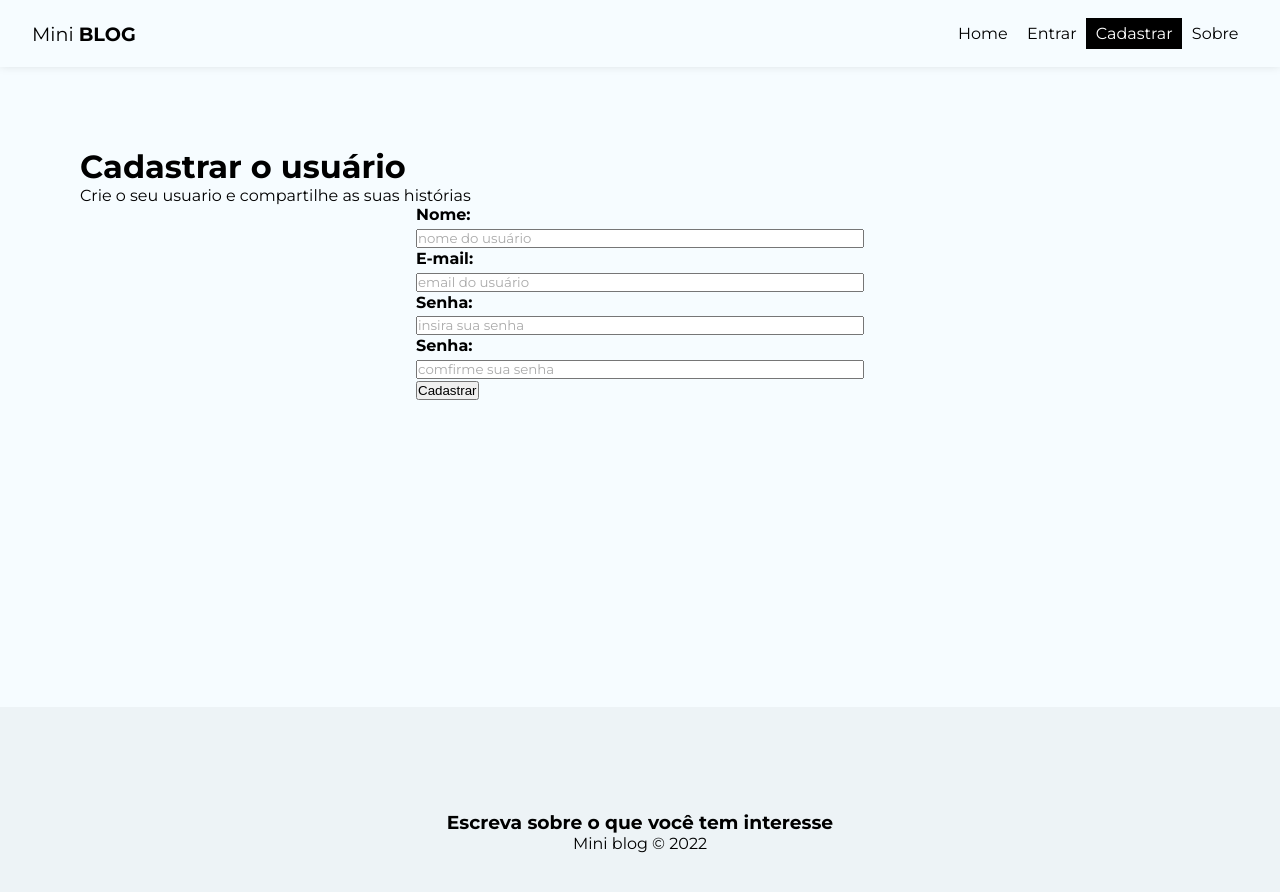
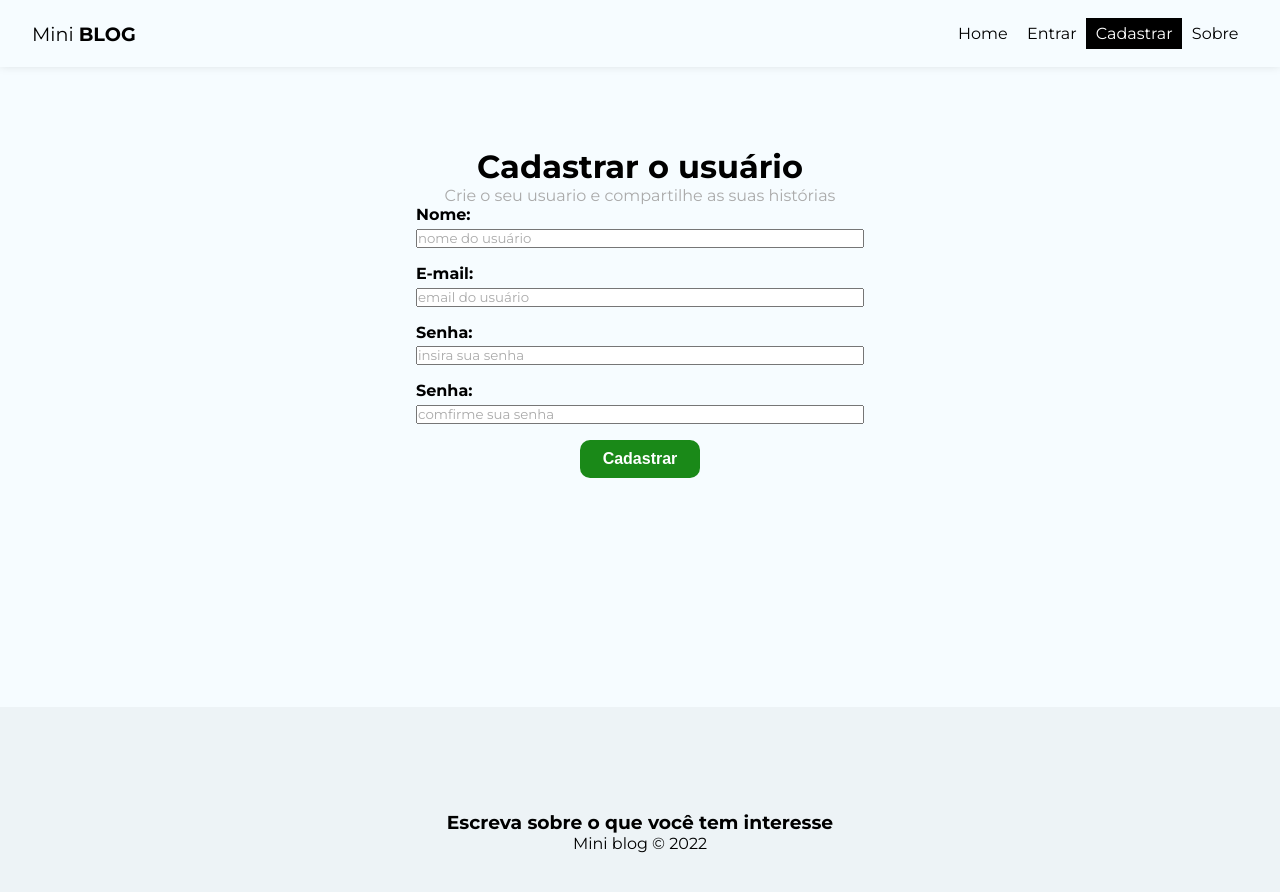
Before and after one commit to alexfarias7/MiniBlog, a React (Vite) app: page /register in a window 1280 px wide. Shown: the top 892 px of the page. Built offline with nearby package versions, Linux system fonts and the light colour scheme.

Commit message:
states form of form

```diff
--- a/src/components/pages/Register/index.jsx
+++ b/src/components/pages/Register/index.jsx
@@ -1,52 +1,87 @@
 import { useState, useEffect } from 'react';
 
 import * as Styled from './styles';
+import * as StyledButton from '../../../styles/global';
 
 function Register() {
+  const [displayName, setDisplayName] = useState('');
+  const [email, setEmail] = useState('');
+  const [password, setPassword] = useState('');
+  const [confirmPassword, setConfirmPassword] = useState('');
+  const [error, setError] = useState('');
+
+  const handleSubmit = (e) => {
+    e.preventDefault();
+
+    setError('');
+    const user = {
+      displayName,
+      email,
+      password,
+    };
+
+    if (password !== confirmPassword) {
+      setError('As senhas precisam ser iguais');
+      return;
+    }
+
+    console.log(user);
+  };
   return (
-    <div>
+    <Styled.Register>
       <h1>Cadastrar o usuário</h1>
       <p>Crie o seu usuario e compartilhe as suas histórias</p>
-      <form>
-        <label htmlFor='user'>
+      <form onSubmit={handleSubmit}>
+        <label htmlFor="user">
           <span>Nome:</span>
           <input
             type="text"
             name="displayName"
             required
             placeholder="nome do usuário"
+            value={displayName}
+            onChange={(e) => setDisplayName(e.target.value)}
           />
         </label>
-        <label htmlFor='email'>
+        <label htmlFor="email">
           <span>E-mail:</span>
           <input
-            type='email'
+            type="email"
             name="email"
             required
             placeholder="email do usuário"
+            value={email}
+            onChange={(e) => setEmail(e.target.value)}
           />
         </label>
-        <label htmlFor='password'>
+        <label htmlFor="password">
           <span>Senha:</span>
           <input
-            type='password'
+            type="password"
             name="password"
             required
             placeholder="insira sua senha"
+            value={password}
+            onChange={(e) => setPassword(e.target.value)}
           />
         </label>
-        <label htmlFor='comfirmPassword'>
+        <label htmlFor="comfirmPassword">
           <span>Senha:</span>
           <input
-            type='password'
+            type="password"
             name="confirmPassword"
             required
             placeholder="comfirme sua senha"
+            value={confirmPassword}
+            onChange={(e) => setConfirmPassword(e.target.value)}
           />
         </label>
-        <button type='submit' className='btn'>Cadastrar</button>
+        <StyledButton.Btn type="submit" className="btn">
+          Cadastrar
+        </StyledButton.Btn>
+        {error && <StyledButton.MsgError> error</StyledButton.MsgError>}
       </form>
-    </div>
+    </Styled.Register>
   );
 }
 
--- a/src/styles/global.js
+++ b/src/styles/global.js
@@ -1,4 +1,4 @@
-import { createGlobalStyle } from 'styled-components';
+import styled, { createGlobalStyle } from 'styled-components';
 
 const GlobalStyles = createGlobalStyle`
 *{
@@ -49,7 +49,7 @@ form {
 label{
     display: flex;
     flex-direction: column;
-    margin-bottom: 1px;
+    margin-bottom: 1em;
 }
 
 label span {
@@ -65,8 +65,64 @@ input-security, textarea{
     padding: 0.8em 0;
     background-color: transparent;
 }
+
+button[disabled]{
+    background-color: #aaa;
+}
+
+.container .error{
+    color:#721c24;
+    background-color: #f8d7da;
+    border: 1px solid #f5c6cb;
+    padding: 5px;
+    border-radius: 5px;
+}
 `;
 
+export const MsgError = styled.div`
+  margin-top: 1em;
+  color: #721c24;
+  background-color: #f8d7da;
+  border: 1px solid #f5c6cb;
+  padding: 5px;
+  border-radius: 5px;
+`;
 
+export const Btn = styled.button`
+  background-color: #1a8918;
+  color: #fff;
+  text-align: center;
+  cursor: pointer;
+  border-radius: 10px;
+  width: 120px;
+  font-weight: bold;
+  border: none;
+  padding: 10px 15px;
+  font-size: 1em;
 
+  &:hover {
+    background-color: #0f730c;
+    color: #fff;
+  }
+`;
+
+export const BtnDark = styled(Btn)`
+  background-color: #000;
+  border-radius: 0;
+`;
+export const BtnOutline = styled(Btn)`
+  background-color: transparent;
+  border-radius: 0;
+  border: 1px solid #000;
+  padding: 7px 30px;
+
+  &:hover {
+    background-color: #000;
+  }
+`;
+export const BtnDanger = styled(Btn)`
+  &:hover {
+    background-color: #dc3545;
+  }
+`;
 export default GlobalStyles;
```
